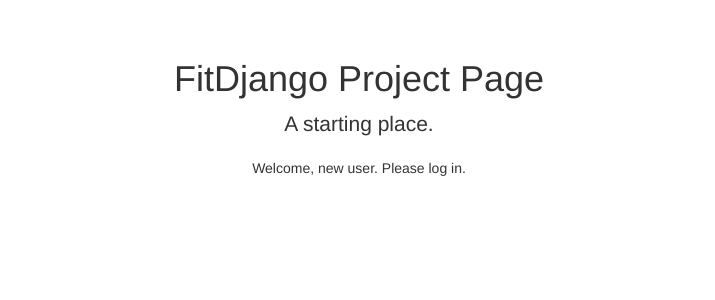
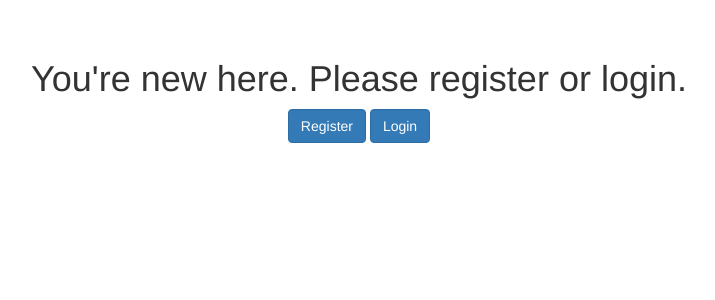
Before and after one commit to lwotton/Django, a Django app: template Tracker/templates/tracker/index.html in a window 1280 px wide. Shown: the part 51-351 px from the top of the page, without its empty margins (281-996 px from the left). Run offline with Django 3.2, Linux system fonts and the light colour scheme; the template is opened without the code that fills it, so the values that code supplies are empty; some libraries are stand-ins or nearby versions.

Commit message:
Templating

```diff
--- a/Tracker/templates/tracker/index.html
+++ b/Tracker/templates/tracker/index.html
@@ -39,12 +39,16 @@
     <div class="container">
 
       <div class="starter-template">
-        <h1>FitDjango Project Page</h1>
-        <p class="lead">A starting place.</p>
         {% if user.is_authenticated %}
-    <p>Welcome, {{ user.get_profile.age }}. Thanks for logging in.</p>
-{% else %}
-    <p>Welcome, new user. Please log in.</p>
+        	<h1>Hello {{user.first_name}}</h1>
+        	<p class="lead">A starting place.</p>
+   			 <p>Thanks for logging in.</p>
+   			 <a href="{% url 'registration:auth_logout' %}"<button type="button" class="btn btn-primary">Logout</button></a>
+		{% else %}
+			<h1> You're new here. Please register or login.</h1>
+			<a href="{% url 'registration:registration_register' %}"><button type="button" class="btn btn-primary">Register</button></a>
+			<a href="{% url 'registration:auth_login' %}"><button type="button" class="btn btn-primary">Login</button></a>
+
 
 {% endif %}
       </div>
```
Also changed, not shown: db.sqlite3.
